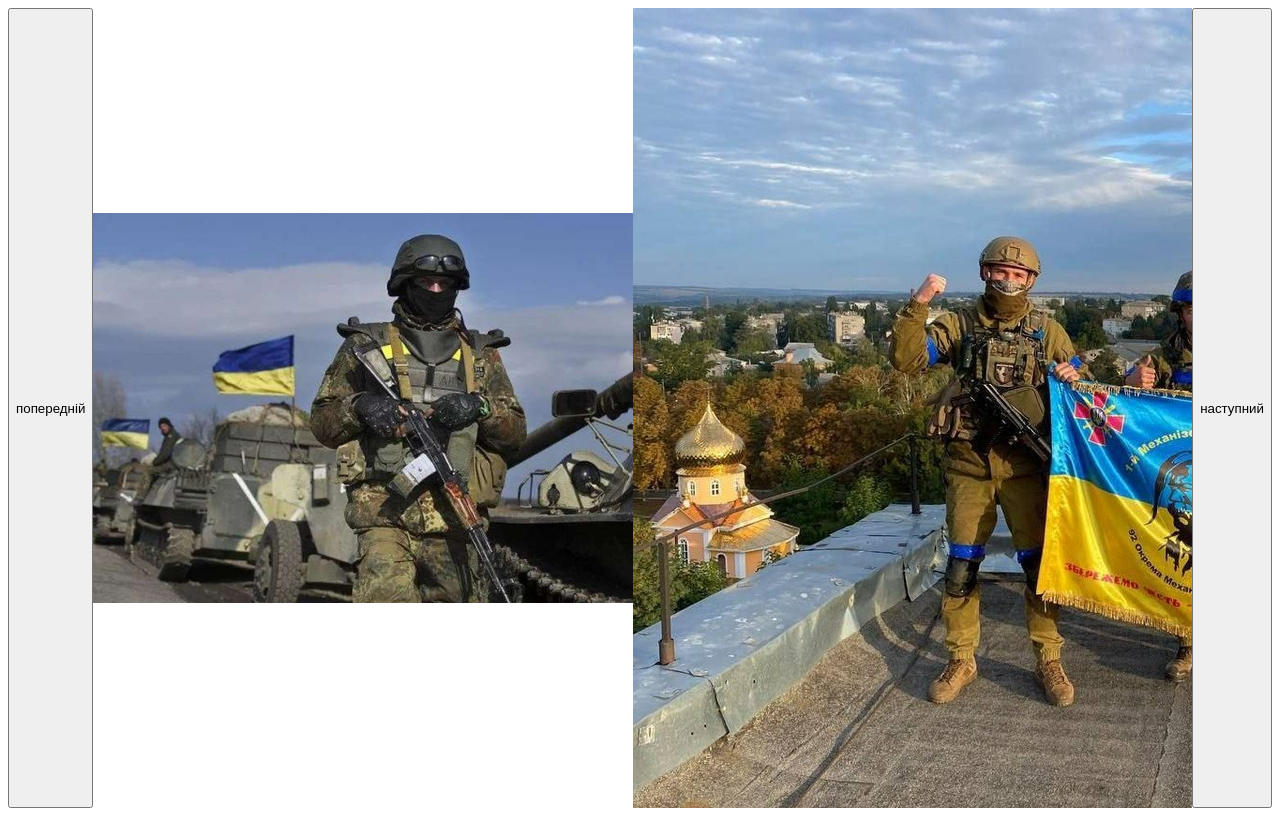
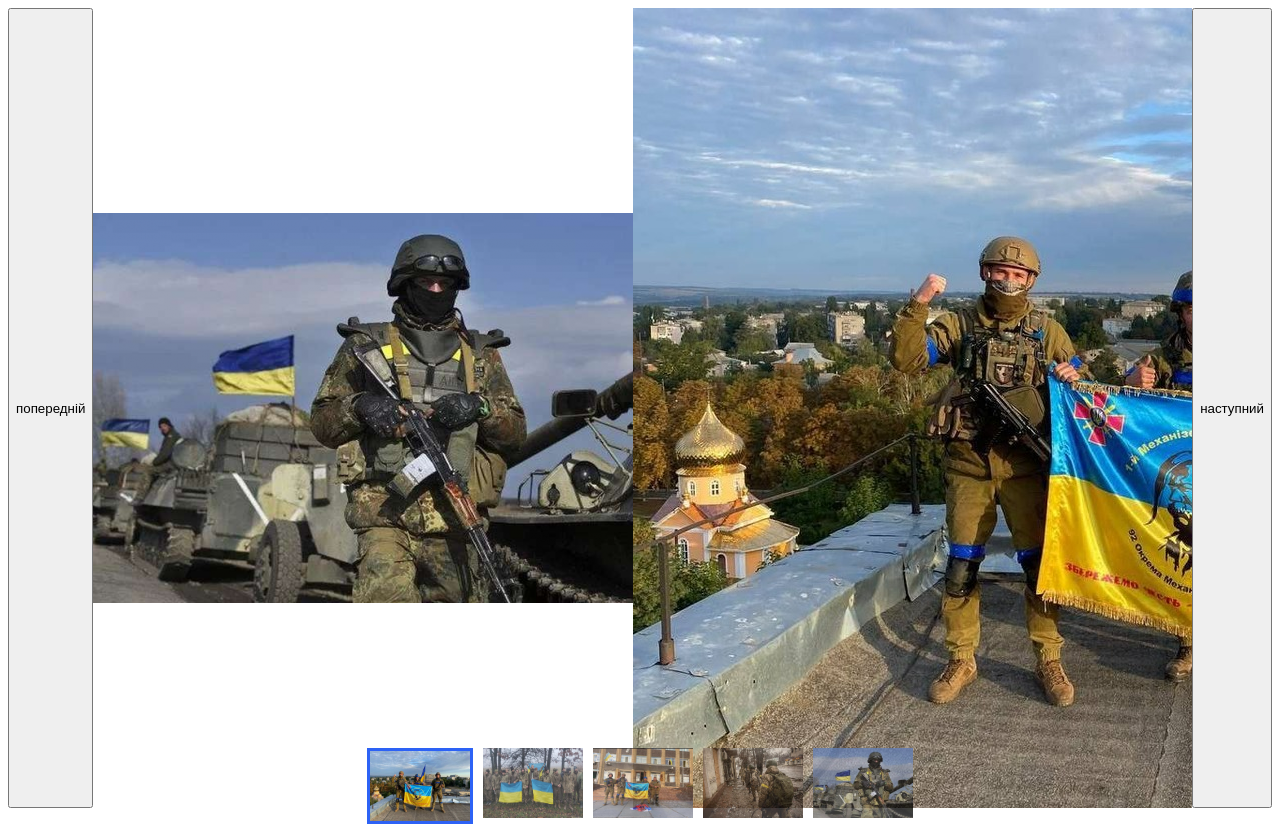
Before and after one commit to IloveKatyara1/carousel, a plain HTML site: page src/index.html in a window 1280 px wide. Drawn offline with Linux system fonts and the light colour scheme.

Commit message:
add carousel nav bar

```diff
--- a/src/css/style.css
+++ b/src/css/style.css
@@ -2,6 +2,7 @@
     display: flex;
     width: 100%;
     justify-content: center;
+    position: relative;
 }
 
 .carousel__inner {
@@ -22,3 +23,22 @@
     align-content: center;
     flex-wrap: wrap;
 }
+
+.carousel-nav {
+    position: absolute;
+    display: flex;
+    bottom: -20px;
+}
+
+.carousel-nav__item img  {
+    width: 100px;
+    height: 70px;
+    margin: 0 5px;
+    opacity: .80;
+    cursor: pointer;
+}
+
+.carousel-nav__item_active img {
+    opacity: 1;
+    border: solid #2d62f5 3px;
+}
--- a/src/index.html
+++ b/src/index.html
@@ -19,6 +19,13 @@
                 <div class="carousel__slide"><img src="img/slide5.jpg" alt="slide5"></div>
             </div>
         </div>
+        <div class="carousel-nav">
+            <div class="carousel-nav__item"><img src="img/slide1.jpg" alt="slide1"></div>
+            <div class="carousel-nav__item"><img src="img/slide2.jpg" alt="slide2"></div>
+            <div class="carousel-nav__item"><img src="img/slide3.jpg" alt="slide3"></div>
+            <div class="carousel-nav__item"><img src="img/slide4.jpg" alt="slide4"></div>
+            <div class="carousel-nav__item"><img src="img/slide5.jpg" alt="slide5"></div>
+        </div>
         <button class="next-btn">наступний</button>
     </div>
     <script src="js/carousel.js"></script>
--- a/src/js/carousel.js
+++ b/src/js/carousel.js
@@ -1,10 +1,10 @@
 window.addEventListener('DOMContentLoaded', () => {
-    function carousel({transitionBtn}) {
-        const carousel = document.querySelector('.carousel__contents'),
-              slides = carousel.querySelectorAll('.carousel__slide'),
-              carouselInner = document.querySelector('.carousel__inner'),
-              nextBtn = document.querySelector('.next-btn'),
-              prevBtn =  document.querySelector('.prev-btn');
+    function carousel({transitionBtn, carouselSct, slidesSct, carouselInnerSct, nextBtnSct, prevBtnSct, navItemSct, navItemActiveSct, needNav}) {
+        const carousel = document.querySelector(carouselSct),
+              slides = carousel.querySelectorAll(slidesSct),
+              carouselInner = document.querySelector(carouselInnerSct),
+              nextBtn = document.querySelector(nextBtnSct),
+              prevBtn =  document.querySelector(prevBtnSct),
               cloneFrst = slides[slides.length - 1].cloneNode(true),
               cloneLast = slides[0].cloneNode(true);
 
@@ -17,14 +17,26 @@ window.addEventListener('DOMContentLoaded', () => {
 
         carousel.style.left = -activeSlidesPx + 'px'
 
-        changeSizeCarouselInner(0);
+        carouselInner.style.width = slides[0].offsetWidth + 'px';
+        carouselInner.style.height = slides[0].offsetHeight + 'px';
 
-        nextBtn.addEventListener('click', () => changeSlide(1))
-        prevBtn.addEventListener('click', () => changeSlide(-1))
+        nextBtn.addEventListener('click', () => changeSlide(1));
+        prevBtn.addEventListener('click', () => changeSlide(-1));
 
-        function changeSizeCarouselInner(num) {
-            carouselInner.style.width = slides[num].offsetWidth + 'px';
-            carouselInner.style.height = slides[num].offsetHeight + 'px';
+        if(needNav) {
+            const navItemActive = navItemActiveSct.slice(1)
+            const carouselNavItem = document.querySelectorAll(navItemSct);
+            carouselNavItem[0].classList.add(navItemActive);
+
+            carouselNavItem.forEach((navItem, i) => navItem.addEventListener('click', () => {
+                activeSlide = i;
+                changeSlide(0);
+            }))
+
+            function changeActiveNavItem(num) {
+                carouselNavItem.forEach(item => item.classList.remove(navItemActive))
+                carouselNavItem[num].classList.add(navItemActive);
+            }
         }
 
         function changeSlide(num) {
@@ -45,14 +57,18 @@ window.addEventListener('DOMContentLoaded', () => {
 
             if(activeSlide < 0) {
                 carousel.style.left = 0 + 'px';
+
                 frstLastSlide(slides.length - 1);
+                if(needNav) changeActiveNavItem(slides.length - 1);
                 return;
             } else if(activeSlide > slides.length - 1) {
                 frstLastSlide(0);
+                if(needNav) changeActiveNavItem(0);
                 return;
             }
 
-            changeSizeCarouselInner(activeSlide);
+            carouselInner.style.width = slides[activeSlide].offsetWidth + 'px';
+            if(needNav) changeActiveNavItem(activeSlide);
         }
 
         function frstLastSlide(numSlide) {
@@ -66,7 +82,7 @@ window.addEventListener('DOMContentLoaded', () => {
                 slides.forEach(slide => newLeft += slide.offsetWidth)
             }
 
-            changeSizeCarouselInner(numSlide);
+            carouselInner.style.width = slides[numSlide].offsetWidth + 'px';
 
             setTimeout(() => {
                 activeSlidesPx = newLeft;
@@ -79,6 +95,14 @@ window.addEventListener('DOMContentLoaded', () => {
     }
 
     carousel({
-        transitionBtn: '1000'
+        transitionBtn: '1000',
+        carouselSct: '.carousel__contents',
+        slidesSct: '.carousel__slide',
+        carouselInnerSct: '.carousel__inner',
+        nextBtnSct: '.next-btn',
+        prevBtnSct: '.prev-btn',
+        navItemSct: '.carousel-nav__item',
+        navItemActiveSct: '.carousel-nav__item_active',
+        needNav: true,
     })
 })
```
